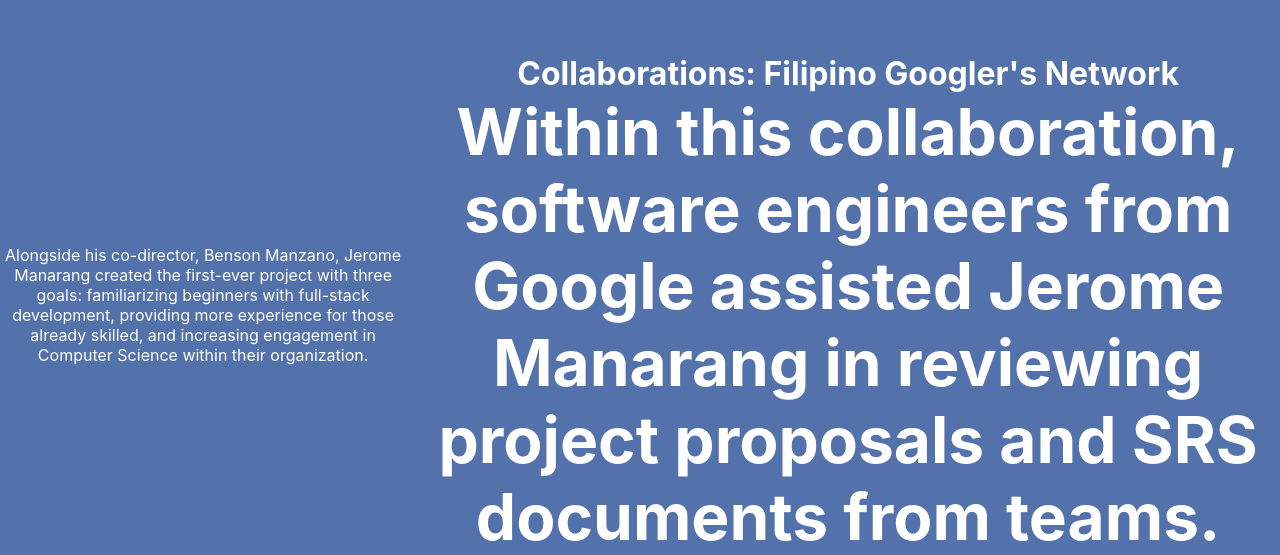
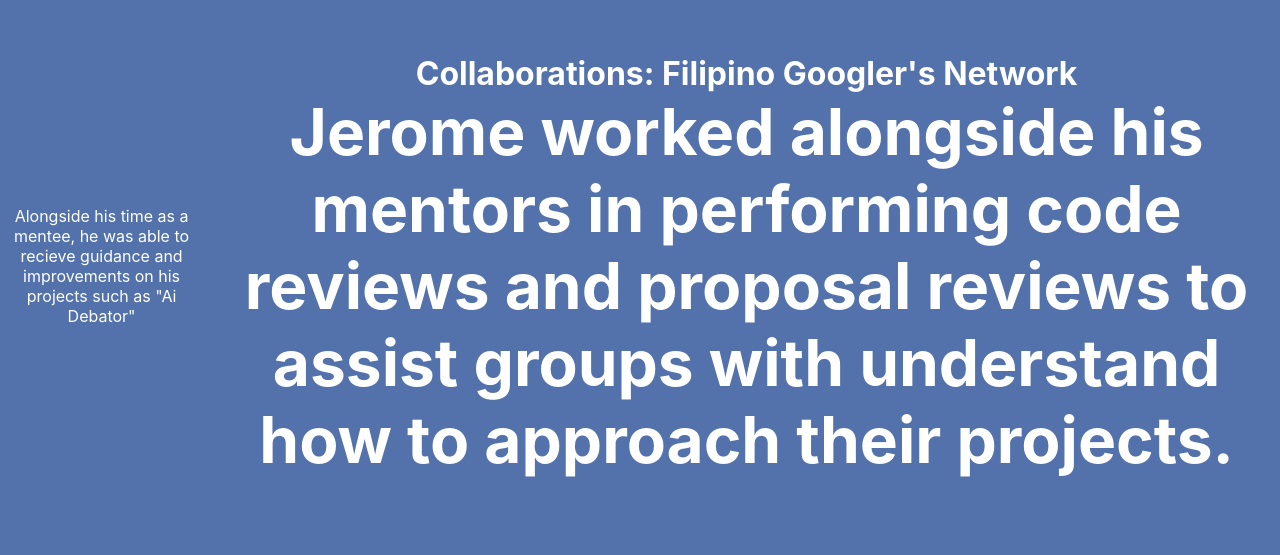
Before and after one commit to jerome-manarang/portfolio, a React (Create React App) app: page /Kapwa in a window 1280 px wide. Shown: the part 906-1461 px from the top of the page. After the commit the page ends 1384 px from the top, so only its background shows below. Built offline with nearby package versions, Linux system fonts and the light colour scheme.

Commit message:
continued fixing description

```diff
--- a/src/components/Kapwa.js
+++ b/src/components/Kapwa.js
@@ -36,16 +36,11 @@
         transition={{ duration: 1.5, ease: "easeOut" }} // Smooth transition
       >
         <p>
-          Alongside his co-director, Benson Manzano, Jerome Manarang created the
-          first-ever project with three goals: familiarizing beginners with
-          full-stack development, providing more experience for those already
-          skilled, and increasing engagement in Computer Science within their
-          organization.
+          Alongside his time as a mentee, he was able to recieve guidance and improvements on his projects such as "Ai Debator"
         </p>
         <h1>
           Collaborations: Filipino Googler's Network
-          <h1> Within this collaboration, software engineers from Google assisted Jerome Manarang in reviewing
-            project proposals and SRS documents from teams.
+          <h1> Jerome worked alongside his mentors in performing code reviews and proposal reviews to assist groups with understand how to approach their projects.
           </h1>
         </h1>
       </motion.div>
```
